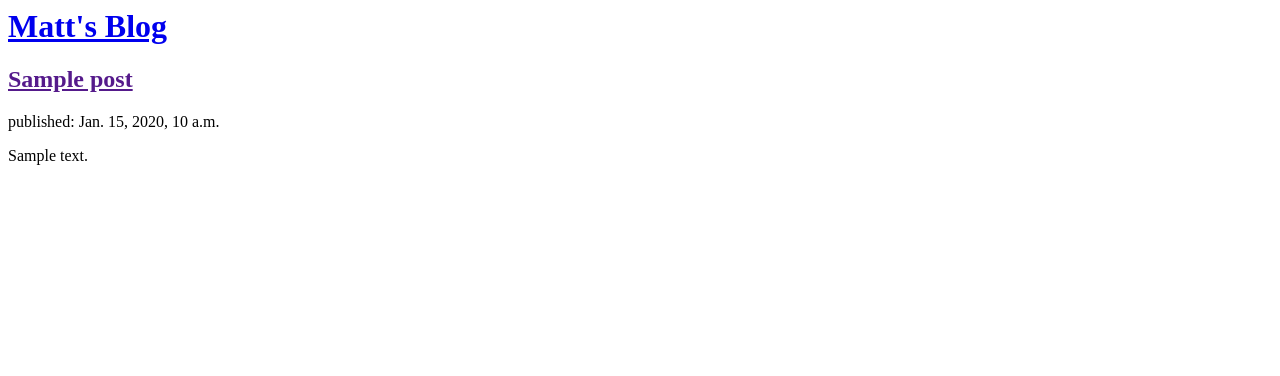
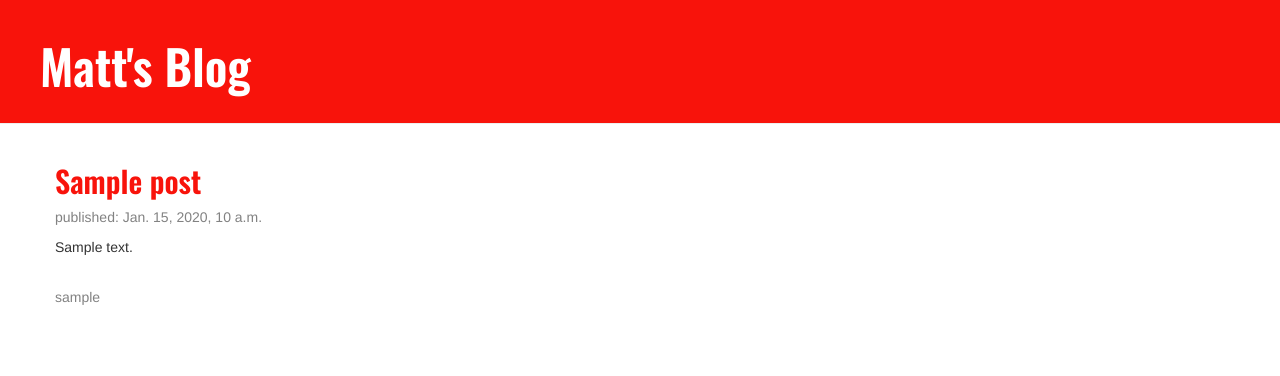
Before and after one commit to mattledden/my-first-blog, a Django app: page / in a window 1280 px wide. Shown: the top 376 px of the page. Run offline with Django 3.2, Linux system fonts and the light colour scheme; tables that the repository leaves empty hold one stand-in row (values such as "Sample post"); some libraries are stand-ins or nearby versions.

Commit message:
added css

```diff
--- /dev/null
+++ b/blog/static/css/blog.css
@@ -0,0 +1,46 @@
+.page-header {
+    background-color: #F8130B;
+    margin-top: 0;
+    padding: 20px 20px 20px 40px;
+}
+
+.page-header h1, .page-header h1 a, .page-header h1 a:visited, .page-header h1 a:active {
+    color: #ffffff;
+    font-size: 36pt;
+    text-decoration: none;
+}
+
+.content {
+    margin-left: 40px;
+}
+
+h1, h2, h3, h4 {
+    font-family: 'Oswald', sans-serif;
+}
+
+.date, .author {
+    color: #828282;
+}
+
+.save {
+    float: right;
+}
+
+.post-form textarea, .post-form input {
+    width: 100%;
+}
+
+.top-menu, .top-menu:hover, .top-menu:visited {
+    color: #ffffff;
+    float: right;
+    font-size: 26pt;
+    margin-right: 20px;
+}
+
+.post {
+    margin-bottom: 70px;
+}
+
+.post h2 a, .post h2 a:visited {
+    color: #F8130B;
+}
--- a/blog/templates/blog/post_list.html
+++ b/blog/templates/blog/post_list.html
@@ -1,20 +1,37 @@
+{% load static %}
 <html>
     <head>
         <title>Matt's blog</title>
+        <link rel="stylesheet" href="//maxcdn.bootstrapcdn.com/bootstrap/3.2.0/css/bootstrap.min.css">
+        <link rel="stylesheet" href="//maxcdn.bootstrapcdn.com/bootstrap/3.2.0/css/bootstrap-theme.min.css">
+        <link rel="stylesheet" href="{% static 'css/blog.css' %}">
+        <link href="https://fonts.googleapis.com/css2?family=Oswald:wght@600&family=Quicksand:wght@300&display=swap" rel="stylesheet">
     </head>
     <body>
-        <div>
+        <div class="page-header">
             <h1><a href="/">Matt's Blog</a></h1>
         </div>
 
-        <div>
-            {% for post in posts %}
-                <div>
-                    <h2><a href="">{{ post.title }}</a></h2>
-                    <p>published: {{ post.published_date }}</p>
-                    <p>{{ post.text|linebreaksbr }}</p>
+        <div class="content container">
+            <div class="row">
+                <div class="col-md-8">
+                    {% for post in posts %}
+                        <div class="post">
+                            <div class="title">
+                                <h2><a href="">{{ post.title }}</a></h2>
+                            </div>
+                            <div class="date">
+                                <p>published: {{ post.published_date }}</p>
+                            </div>
+                            <p>{{ post.text|linebreaksbr }}</p>
+                            <br>
+                            <div class="author">
+                                <p>{{ post.author }}</p>
+                            </div>
+                        </div>
+                    {% endfor %}
                 </div>
-            {% endfor %}
+            </div>
         </div>
 
     </body>
```
